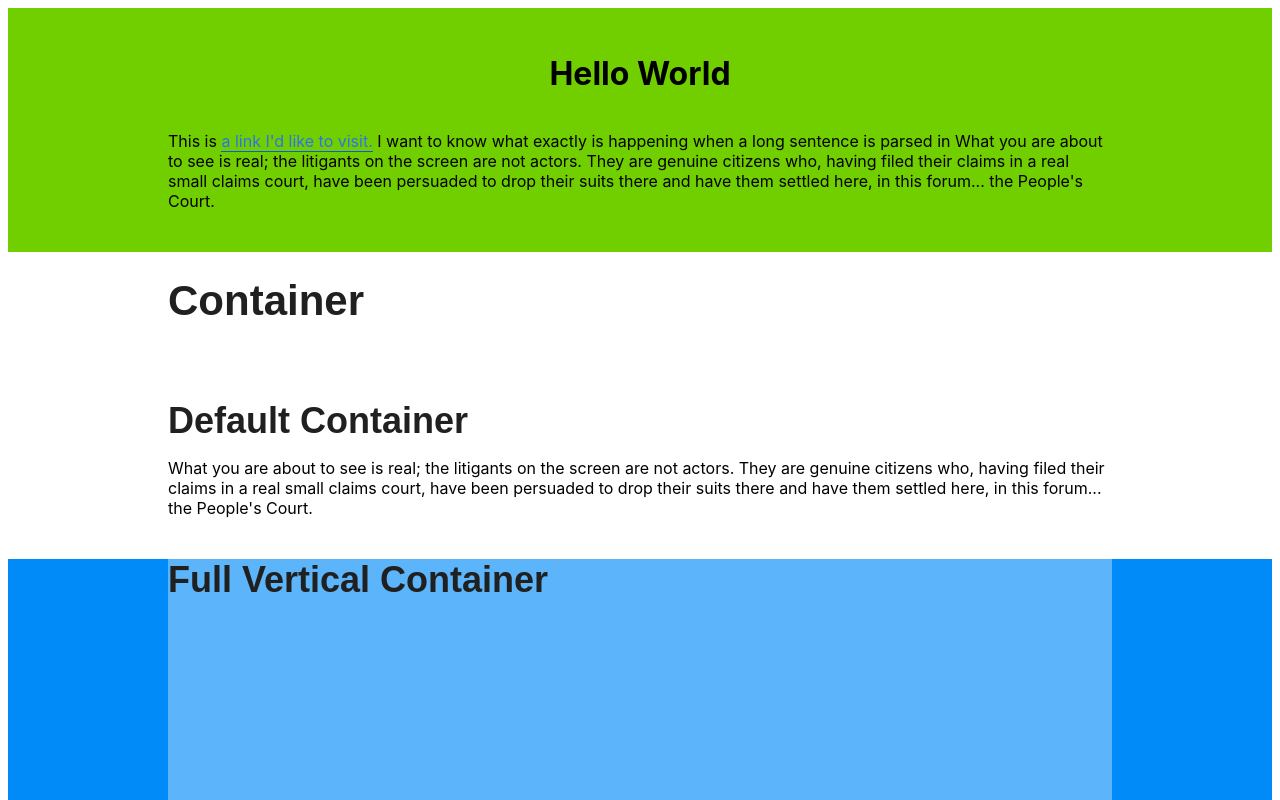
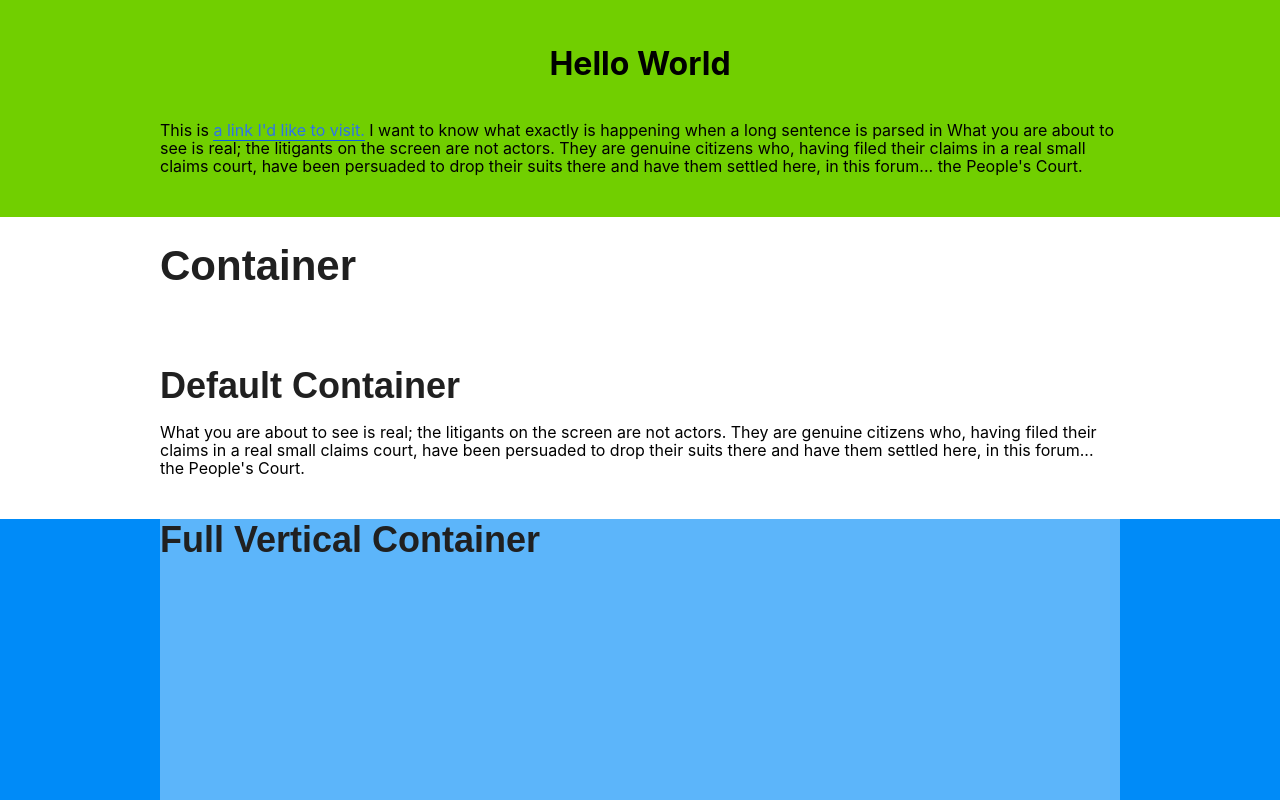
Before and after one commit to nkhil/Pinterest-for-books, a React app: page / in a window 1280 px wide. Shown: the top 800 px of the page. Built offline with nearby package versions, Linux system fonts and the light colour scheme.

Commit message:
Add styledNormalize to GlobalStyles

```diff
--- a/src/App/components/styles/GlobalStyles.js
+++ b/src/App/components/styles/GlobalStyles.js
@@ -1,6 +1,10 @@
 import { createGlobalStyle } from 'styled-components'
+import styledNormalize from 'styled-normalize'
 
 const GlobalStyle = createGlobalStyle`
+
+  ${styledNormalize}
+
   body {
     font-family: -apple-system, BlinkMacSystemFont, "Segoe UI", Roboto, Helvetica, Arial, sans-serif, "Apple Color Emoji", "Segoe UI Emoji", "Segoe UI Symbol";
   }
```
